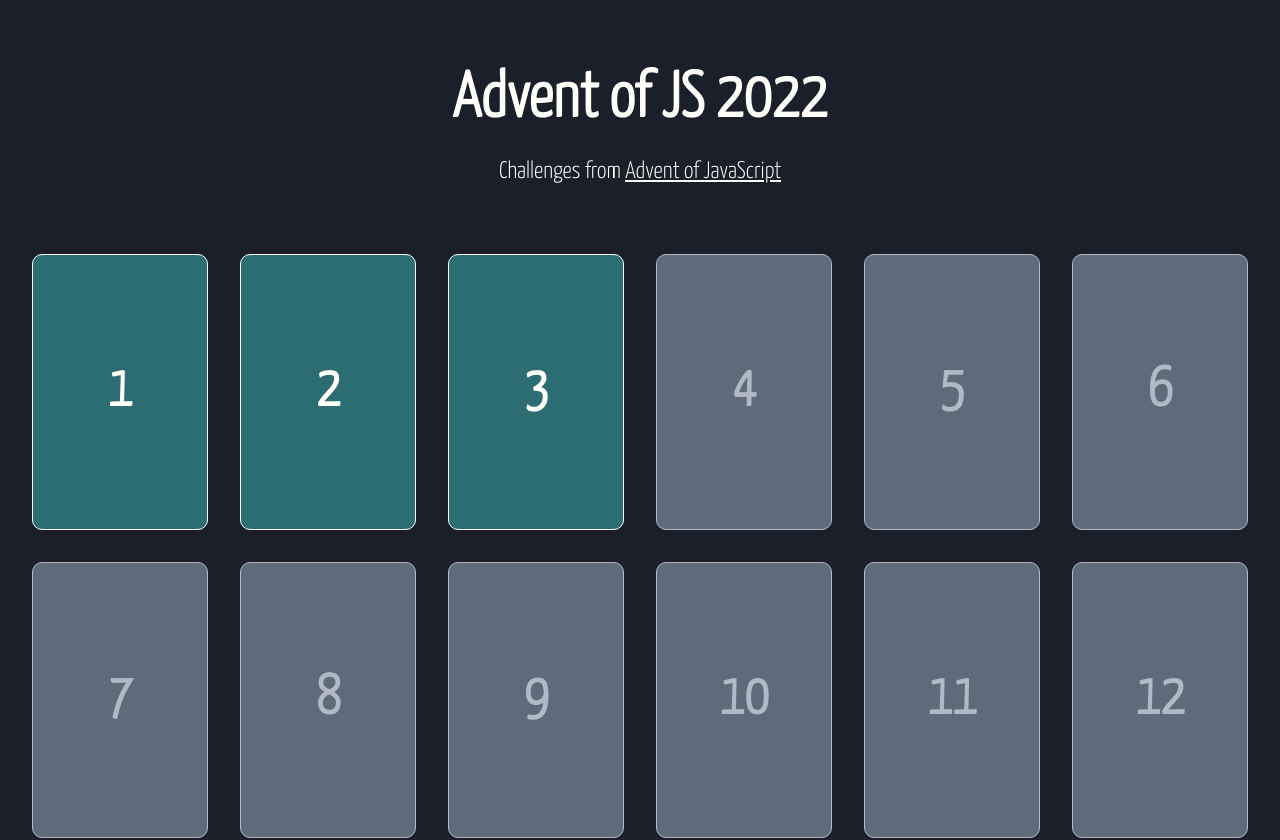
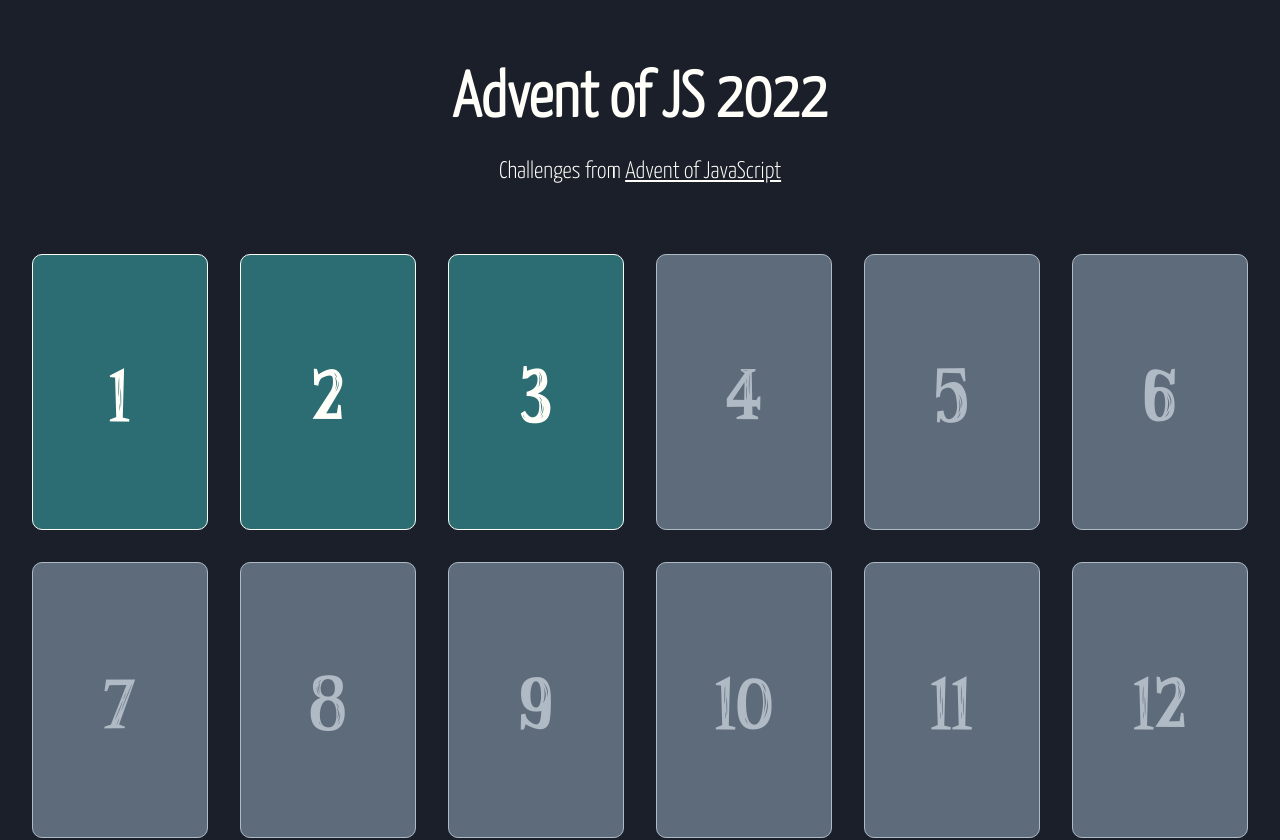
Before and after one commit to jsoulet/adventofjs22, a Next.js app: page / in a window 1280 px wide. Shown: the top 840 px of the page. Built offline with nearby package versions, Linux system fonts and the light colour scheme.

Commit message:
:bug: Page component with children broke the build

```diff
--- a/components/Page.tsx
+++ b/components/Page.tsx
@@ -2,7 +2,8 @@
 import styled from 'styled-components'
 
 interface Props {
-  title: string
+  title: string,
+  children: React.ReactNode
 }
 const Page = styled(({title, ...props}: Props) => {
   return <>
--- a/components/home/DayCard.tsx
+++ b/components/home/DayCard.tsx
@@ -3,7 +3,7 @@
 
 const CardTitle = styled.h2`
   margin: 0 0 1rem 0;
-  font-size: 3.5rem;
+  font-size: 4rem;
   background: #2C6C73;
   width: 100%;
   height: 100%;
@@ -12,14 +12,15 @@
   justify-content: center;
   width: 100%;
   height: 100%;
-
+  font-family: StrangeTales, serif;
   border: 1px solid #FFFEF9;
-
+  font-weight: normal;
   border-radius: 10px;
 `
 const CardDetails = styled.p`
   font-size: 2rem;
   background: #D84150;
+  filter: brightness(85%);
   margin: 0;
   display: flex;
   align-items: center;
@@ -44,6 +45,7 @@
   transition: color 0.15s ease, border-color 0.15s ease;
   min-height: 150px;
   position: relative;
+
   ${CardTitle}, ${CardDetails} {
     position: absolute;
     top: 0;
--- a/styles/globals.css
+++ b/styles/globals.css
@@ -1,8 +1,13 @@
 @import url('https://fonts.googleapis.com/css2?family=Montserrat:wght@400;700&family=Yanone+Kaffeesatz:wght@300&display=swap');
+@import url('https://fonts.googleapis.com/css2?family=Merienda&display=swap');
 @font-face {
 font-family: 'bebas';
 src: url('/fonts/bebasneue-book-webfont.woff2') format('woff2'),
       url('/fonts/bebasneue-book-webfont.woff') format('woff');
+}
+@font-face {
+font-family: 'StrangeTales';
+src: url('/fonts/strange_tales-webfont.woff2') format('woff2');
 }
 
 html,
```
Also changed, not shown: pages/challenges/2-ecommerce/index.tsx (+3 -6 lines), public/fonts/strange-tales.ttf (added), public/fonts/strange_tales-webfont.woff2 (added).
